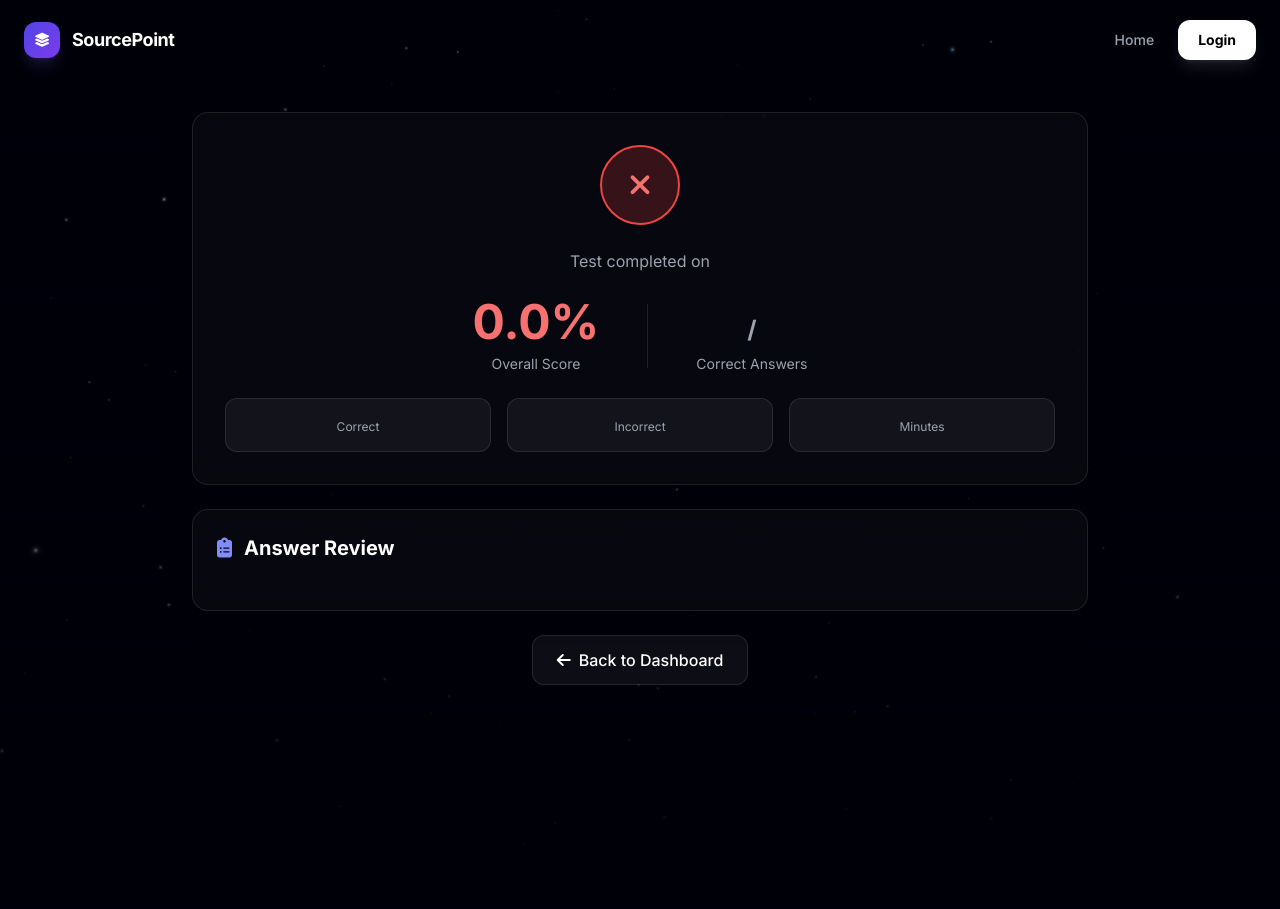
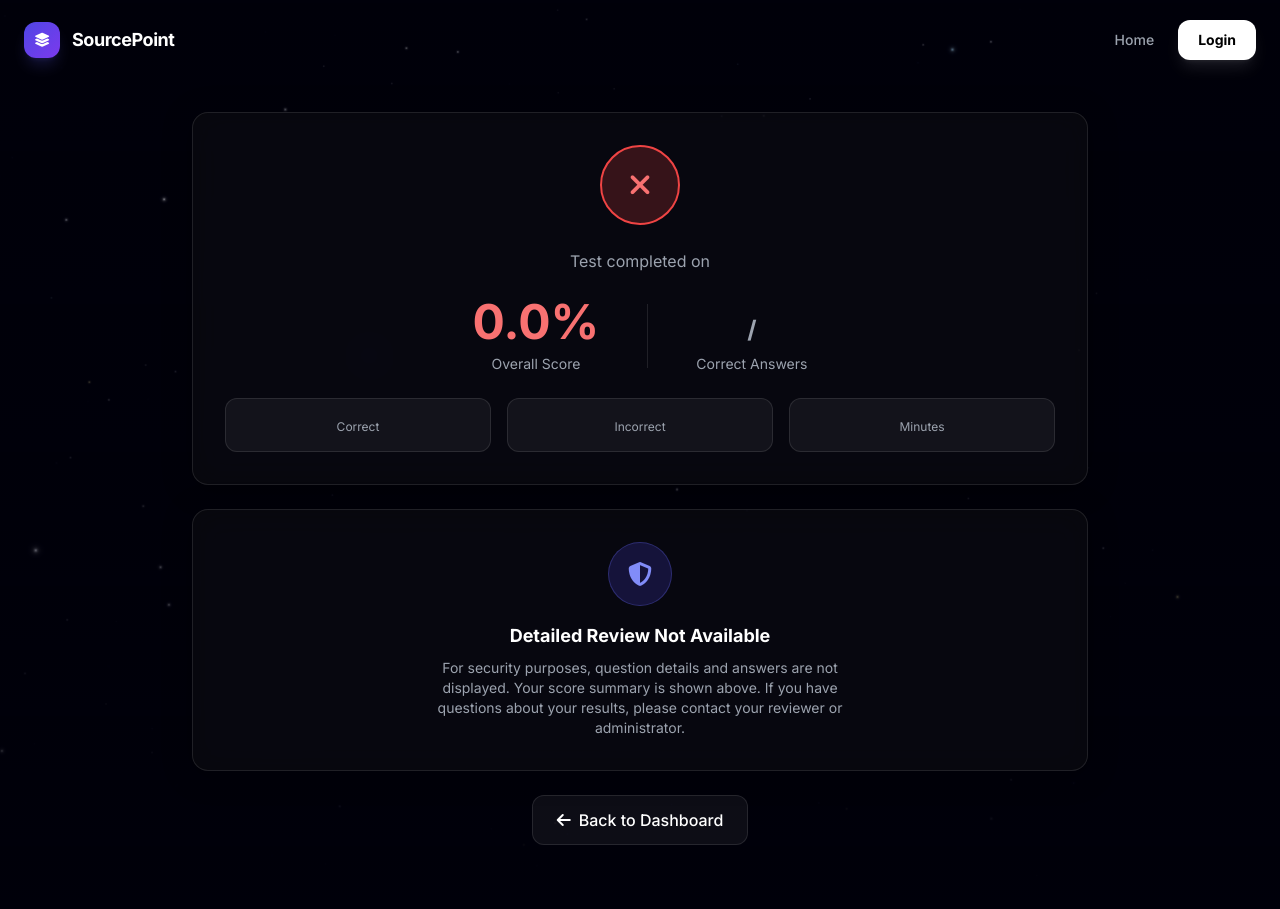
Before and after one commit to angrygabbar/Source-Point, a Python web app: template templates/candidate_mcq_results.html in a window 1280 px wide. Run offline with Jinja, Linux system fonts and the light colour scheme; the template is opened without the code that fills it, so the values that code supplies are empty; some libraries are stand-ins or nearby versions.

Commit message:
Security: Hide question details from candidate result view
- Removed Answer Review section showing all questions/options/answers
- Replaced with score-only summary with security message
- Stopped sending questions_data to template (prevents data leakage in page source)
- Candidates now see only: percentage, score, correct/incorrect count, duration
- Admin/reviewer views remain unaffected

```diff
--- a/templates/candidate_mcq_results.html
+++ b/templates/candidate_mcq_results.html
@@ -61,58 +61,18 @@
     </div>
     {% endif %}
 
-    <!-- Question Review -->
-    <div class="glass-panel rounded-2xl p-6 border border-white/10">
-        <h2 class="text-xl font-bold text-white mb-6 flex items-center">
-            <i class="fas fa-clipboard-list text-indigo-400 mr-3"></i>
-            Answer Review
-        </h2>
-
-        <div class="space-y-4">
-            {% for q in questions_data %}
-            <div
-                class="bg-white/5 rounded-xl p-5 border {{ 'border-green-500/30' if q.is_correct else 'border-red-500/30' }}">
-                <div class="flex items-start gap-4">
-                    <div
-                        class="flex-shrink-0 w-10 h-10 rounded-full {{ 'bg-green-600/20 border border-green-500/50' if q.is_correct else 'bg-red-600/20 border border-red-500/50' }} flex items-center justify-center">
-                        <i
-                            class="fas {{ 'fa-check' if q.is_correct else 'fa-times' }} {{ 'text-green-400' if q.is_correct else 'text-red-400' }}"></i>
-                    </div>
-
-                    <div class="flex-1">
-                        <p class="text-white font-medium mb-3">{{ q.question_text }}</p>
-
-                        <div class="space-y-2">
-                            {% for opt in q.options %}
-                            <div class="flex items-center gap-2 p-3 rounded-lg
-                                        {{ 'bg-green-600/20 border border-green-500/50' if opt.is_correct else
-                                           'bg-red-600/20 border border-red-500/50' if opt.is_selected and not opt.is_correct else
-                                           'bg-white/5 border border-white/10' }}">
-                                <span
-                                    class="text-sm font-bold {{ 'text-green-400' if opt.is_correct else 'text-red-400' if opt.is_selected else 'text-gray-400' }}">
-                                    {{ opt.letter }})
-                                </span>
-                                <span
-                                    class="text-sm {{ 'text-white' if opt.is_correct or opt.is_selected else 'text-gray-400' }}">
-                                    {{ opt.text }}
-                                </span>
-                                {% if opt.is_correct %}
-                                <span class="ml-auto text-xs text-green-400 font-bold">
-                                    <i class="fas fa-check-circle mr-1"></i>Correct Answer
-                                </span>
-                                {% elif opt.is_selected %}
-                                <span class="ml-auto text-xs text-red-400 font-bold">
-                                    <i class="fas fa-times-circle mr-1"></i>Your Answer
-                                </span>
-                                {% endif %}
-                            </div>
-                            {% endfor %}
-                        </div>
-                    </div>
-                </div>
-            </div>
-            {% endfor %}
+    <!-- Score Summary Message -->
+    <div class="glass-panel rounded-2xl p-8 border border-white/10 text-center">
+        <div
+            class="inline-flex items-center justify-center w-16 h-16 rounded-full bg-indigo-600/20 border border-indigo-500/30 mb-4">
+            <i class="fas fa-shield-alt text-indigo-400 text-2xl"></i>
         </div>
+        <h2 class="text-lg font-bold text-white mb-2">Detailed Review Not Available</h2>
+        <p class="text-gray-400 text-sm max-w-md mx-auto">
+            For security purposes, question details and answers are not displayed.
+            Your score summary is shown above. If you have questions about your results,
+            please contact your reviewer or administrator.
+        </p>
     </div>
 
     <!-- Back Button -->
```
Also changed, not shown: blueprints/candidate_mcq.py (+2 -5 lines).
